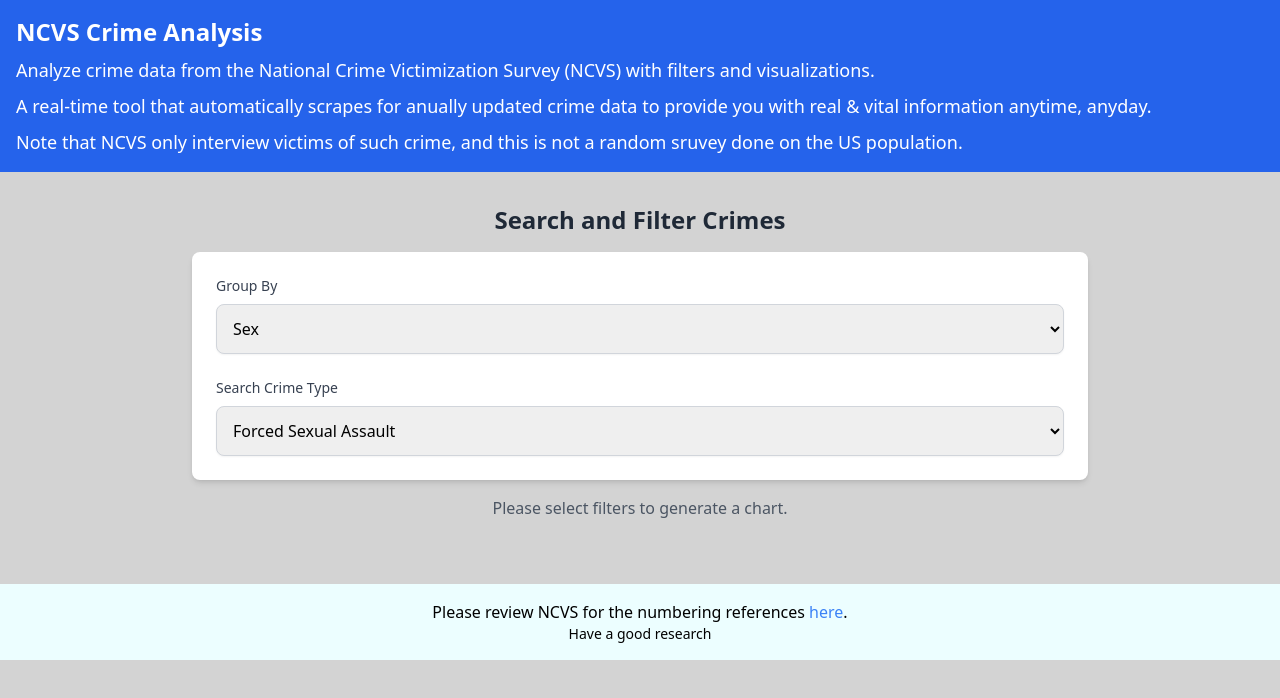
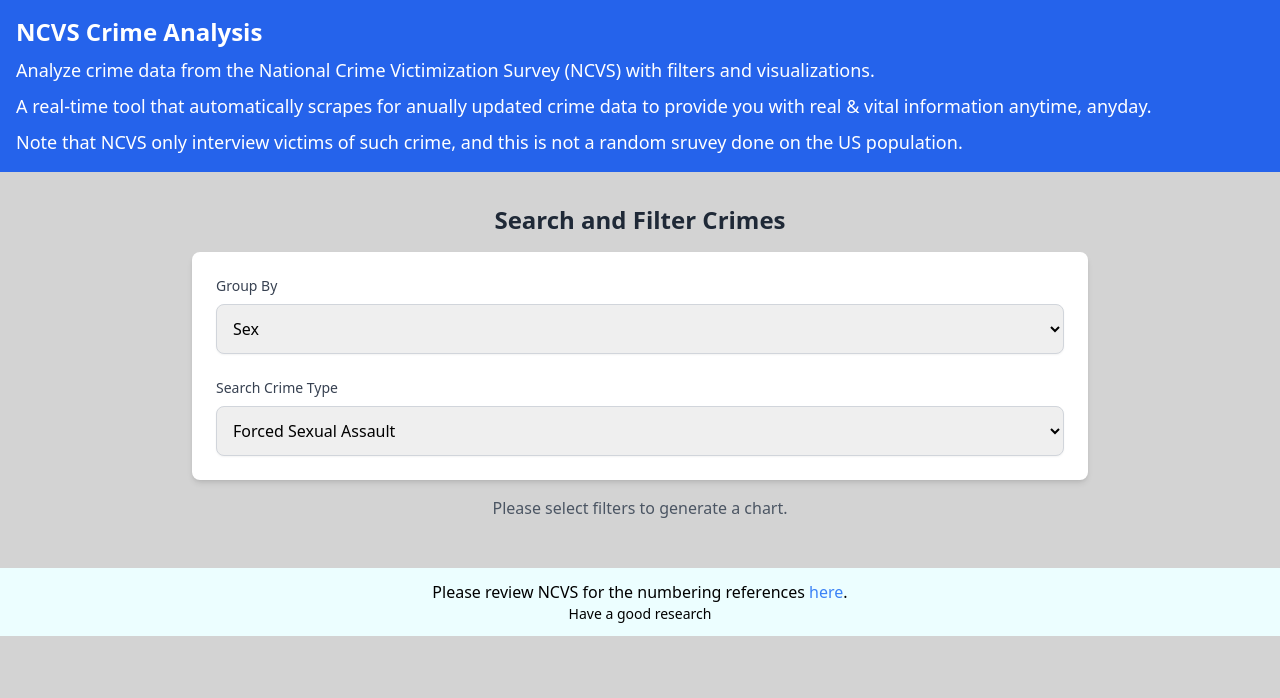
Before and after one commit to zelshahawy/crime-reports, a Next.js app: page / in a window 1280 px wide. Shown: the top 698 px of the page. Built offline with nearby package versions, Linux system fonts and the light colour scheme; no server answers.

Commit message:
switched to env

```diff
--- a/app/page.tsx
+++ b/app/page.tsx
@@ -10,7 +10,7 @@
   const [searchQuery, setSearchQuery] = useState<string>('');
   const [groupBy, setGroupBy] = useState<string>('');
   const [chartData, setChartData] = useState<ChartData<'bar'> | null>(null);
-  const apiUrl = "https://thechosenmenace.pythonanywhere.com";
+  const apiUrl = process.env.NEXT_PUBLIC_API_URL;
 
   useEffect(() => {
     const fetchData = async () => {
--- a/components/Footer.tsx
+++ b/components/Footer.tsx
@@ -2,7 +2,7 @@
 
 const Footer: React.FC = () => {
     return (
-        <footer className="mt-8 text-center p-4 bg-cyan-50 text-black">
+        <footer className="mt-4 text-center p-3 bg-cyan-50 text-black">
               <p>Please review NCVS for the numbering references <a className='text-blue-500 hover:underline' href='https://bjs.ojp.gov/programs/ncvs#:~:text=Description,persons%20in%20about%20150%2C000%20households.'>here</a>.</p>
             <p className="text-sm">Have a good research</p>
         </footer>
```
